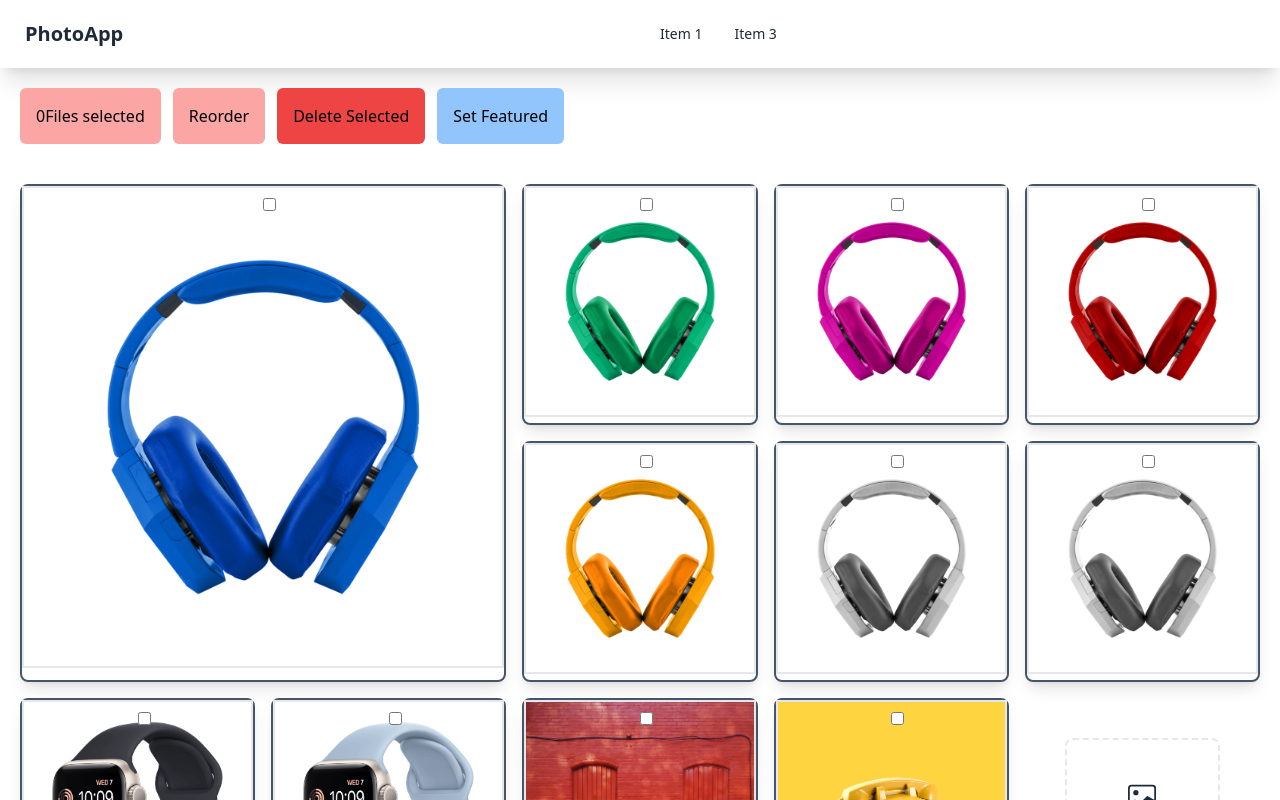
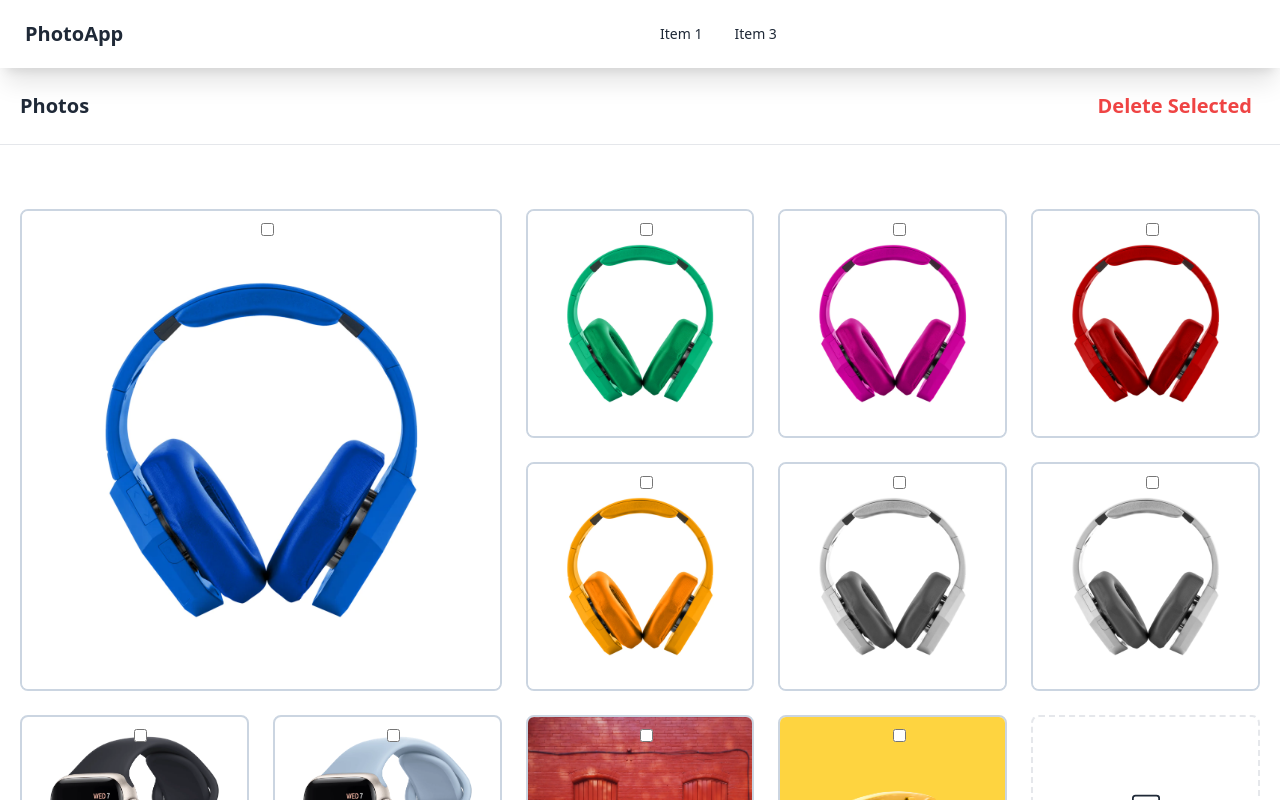
Before and after one commit to Shamimayesmin/Photo-Gallery, a React (Vite) app: page / in a window 1280 px wide. Shown: the top 800 px of the page. Built offline with nearby package versions, Linux system fonts and the light colour scheme.

Commit message:
styling header

```diff
--- a/src/components/layout/Home.jsx
+++ b/src/components/layout/Home.jsx
@@ -1,9 +1,9 @@
 /* eslint-disable no-unused-vars */
 import React from "react";
 import ImageGallery from "../pages/ImageGallery";
-import Image from "../pages/DragAndDrop";
+// import Image from "../pages/DragAndDrop";
 // import FilterButtons from "../pages/FilterButtons";
-import SampleOne from "../pages/SampleOne";
+
 
 const Home = () => {
 	return (
--- a/src/components/pages/DragAndDrop.jsx
+++ b/src/components/pages/DragAndDrop.jsx
@@ -6,7 +6,7 @@ import imageData from "../../data";
 import { BsImage } from "react-icons/bs";
 const DragAndDrop = ({ handleFileChange }) => {
 	return (
-		<div className="relative border-2 border-dashed rounded-lg p-4 hover:bg-gray-50 transition-colors ease-linear mb-11 m-10">
+		<div className="card card-compact relative border-2 border-dashed rounded-lg hover:bg-gray-50 transition-colors ease-linear p-4">
 			<input
 				type="file"
 				title="Upload photo..."
@@ -17,7 +17,7 @@ const DragAndDrop = ({ handleFileChange }) => {
 				className="absolute top-0 left-0 h-full w-full opacity-0 cursor-pointer"
 				onChange={handleFileChange}
 			/>
-			<div className="h-full w-full flex flex-col justify-center items-center gap-y-4">
+			<div className="h-full w-full flex flex-col pt-4 justify-center items-center gap-y-4 py-5">
 				<BsImage className="w-7 h-7" />
 				<span>Add image</span>
 			</div>
--- a/src/components/pages/FilterButtons.jsx
+++ b/src/components/pages/FilterButtons.jsx
@@ -2,33 +2,31 @@
 /* eslint-disable no-unused-vars */
 import React from "react";
 
-const FilterButtons = ({ selectedImages, deleteSelectedImages,handleReorderImages }) => {
+const FilterButtons = ({
+	selectedImages,
+	deleteSelectedImages,
+	handleReorderImages,
+}) => {
 	return (
-		<div>
-			<div className="m-5 gap-4">
-				<button className="bg-red-300 p-4 rounded-md text-black">
-					{selectedImages.length}
-					Files selected
-				</button>
+		<div className="py-4 px-5">
+			<div className="flex flex-row justify-between items-center">
+				<h1 className="text-xl font-semibold">
+					{" "}
+					{selectedImages.length === 0 ? (
+						"Photos"
+					) : (
+						<>{selectedImages.length} Files Selected</>
+					)}
+				</h1>
+
 				<button
-					className="bg-red-300 p-4 ml-3 rounded-md text-black"
-					onClick={handleReorderImages}
-				>
-					Reorder
-				</button>
-				<button
-					className="bg-red-500 p-4 ml-3 rounded-md text-black"
+					className="p-2 rounded-md text-xl font-semibold text-red-500 hover:bg-red-500 hover:text-white"
 					// onClick={(id) => deleteSelectedImages(id)}
-                    onClick={deleteSelectedImages}
+					onClick={deleteSelectedImages}
 				>
 					Delete Selected
 				</button>
-				<button
-					className="bg-blue-300 p-4 ml-3 rounded-md text-black"
-					// onClick={() => setFeatured(featuredImage)}
-				>
-					Set Featured
-				</button>
+
 			</div>
 		</div>
 	);
--- a/src/components/pages/ImageGallery.jsx
+++ b/src/components/pages/ImageGallery.jsx
@@ -3,13 +3,12 @@
 /* eslint-disable react/jsx-key */
 /* eslint-disable no-unused-vars */
 import React, { useState } from "react";
-import { DragDropContext, Droppable, Draggable } from "react-beautiful-dnd";
+
 import SingleImage from "./SingleImage";
 import FilterButtons from "./FilterButtons";
 import imageData from "../../data";
 import DragAndDrop from "./DragAndDrop";
-import SampleOne from "./SampleOne";
-import SampleTwo from "./SampleTwo";
+
 
 const ImageGallery = () => {
 	const [images, setImages] = useState(imageData);
@@ -87,10 +86,11 @@ const ImageGallery = () => {
 				selectedImages={selectedImages}
 				deleteSelectedImages={deleteSelectedImages}
 			/>
+            <hr />
 
 			<section className="h-full w-full p-5">
             <div
-				className="grid lg:grid-cols-5 md:grid-cols-3 grid-cols-1 gap-4 rounded-lg"
+				className="grid lg:grid-cols-5 md:grid-cols-3 grid-cols-1 gap-6 rounded-lg my-11"
 				onDragOver={handleDragOver}
 			>
 				{images.map((item, index) => (
--- a/src/components/pages/SampleOne.jsx
+++ /dev/null
@@ -1,152 +0,0 @@
-/* eslint-disable no-mixed-spaces-and-tabs */
-/* eslint-disable no-undef */
-/* eslint-disable no-unused-vars */
-import React, { useState } from "react";
-import { DragDropContext, Droppable, Draggable } from "react-beautiful-dnd";
-import imageData from "../../data";
-import SingleImage from "./SingleImage";
-import DragAndDrop from "./DragAndDrop";
-
-const SampleOne = () => {
-	const [images, setImages] = useState(imageData);
-
-	const [selectedImages, setSelectedImages] = useState([]);
-	const [featuredImage, setFeaturedImage] = useState(null);
-	const [imageFiles, setImageFiles] = useState([]);
-
-	const addImage = (url) => {
-		const newImage = { id: Date.now(), url: url };
-		setImages([...images, newImage]);
-	};
-
-	const onDragEnd = (result) => {
-		if (!result.destination) {
-		  return;
-		}
-
-		const reorderedImages = Array.from(images);
-		const [reorderedItem] = reorderedImages.splice(result.source.index, 1);
-		reorderedImages.splice(result.destination.index, 0, reorderedItem);
-
-		setImages(reorderedImages); // Update the state with the reordered images
-	  };
-
-
-	const handleFileChang = (e) => {
-		const selectedFiles = e.target.files;
-		console.log("Selected files:", selectedFiles);
-
-		const newImages = Array.from(selectedFiles).map((file, index) => {
-			const id = images.length + index + 1;
-			const photo = URL.createObjectURL(file);
-			console.log("Created URL for file:", photo);
-
-			return { id, photo };
-		});
-
-		console.log("New images:", images, newImages);
-		setImages([...images, ...newImages]);
-		// setImageFiles([]);
-	};
-
-	const handleFileChange = (e) => {
-		const selectedFiles = e.target.files;
-		console.log("Selected files:", selectedFiles);
-
-		const newImages = Array.from(selectedFiles).map((file, index) => {
-		  const id = Date.now() + index; // Generate unique IDs
-		  const photo = URL.createObjectURL(file);
-
-		  return { id: id.toString(), photo };
-		});
-
-		// Update the state with the new images
-		setImages([...images, ...newImages]);
-	  };
-
-	  const deleteImages = () => {
-		const updatedImages = images.filter((image) => !image.selected);
-		setImages(updatedImages);
-	  };
-
-	  const toggleFeature = (imageId) => {
-		const updatedImages = images.map((image) => ({
-		  ...image,
-		  isFeatured: image.id === imageId,
-		}));
-		setImages(updatedImages);
-	  };
-
-	return (
-		<div>
-			<DragDropContext onDragEnd={onDragEnd}>
-					<Droppable droppableId="image-gallery" direction="vertical">
-						{(provided) => (
-							<div
-								ref={provided.innerRef}
-								{...provided.droppableProps}
-								className="bg-blue-300 my-10"
-							>
-								{images.map((image, index) => (
-									<Draggable
-										key={image.id}
-										draggableId={image.id.toString()}
-										index={index}
-									>
-										{(provided) => (
-											<div
-												ref={provided.innerRef}
-												{...provided.draggableProps}
-												{...provided.dragHandleProps}
-												className="gap-3 w-80 grid border-2 mt-4"
-											>
-												<SingleImage
-													item={image}
-													index={index}
-													selectedImages={selectedImages}
-													setSelectedImages={setSelectedImages}
-
-												/>
-											</div>
-										)}
-									</Draggable>
-								))}
-								{provided.placeholder}
-								<DragAndDrop handleFileChange={handleFileChange} />
-							</div>
-						)}
-					</Droppable>
-				</DragDropContext>
-		</div>
-	);
-};
-
-export default SampleOne;
-
-
-{/* {imageData.map((item, index) => {
-					return (
-						<button>
-							<div
-								className=" bg-white w-80 rounded-md hover:brightness-50"
-								key={index}
-							>
-								<div className="z-50">
-									<input
-                                    className="cursor-pointer"
-										type="checkbox"
-										checked={selectedImages.includes(index)}
-										onChange={() => handleImageSelect(index)}
-									/>
-								</div>
-								<div className="z-30">
-									<img
-										className="w-80 rounded-md"
-										src={item.image}
-										alt=""
-									/>
-								</div>
-							</div>
-						</button>
-					);
-				})} */}
--- a/src/components/pages/SampleTwo.jsx
+++ /dev/null
@@ -1,12 +0,0 @@
-/* eslint-disable react/prop-types */
-/* eslint-disable no-unused-vars */
-import React from "react";
-
-const SampleTwo = ({ isDrag, draggedImageIndex, imageSource }) => {
-	return (
-		isDrag &&
-		Number(draggedImageIndex) === Number(imageSource) && <div className="absolute top-0 left-0 h-full w-full flex justify-center items-center bg-white border-2 border-dashed rounded-lg z-50">Drop here</div>
-	);
-};
-
-export default SampleTwo;
--- a/src/components/pages/SingleImage.jsx
+++ b/src/components/pages/SingleImage.jsx
@@ -4,8 +4,6 @@
 /* eslint-disable no-unused-vars */
 import React from "react";
 import DragAndDrop from "./DragAndDrop";
-import SampleTwo from "./SampleTwo";
-import SampleOne from "./SampleOne";
 
 const SingleImage = ({
 	item,
@@ -26,16 +24,14 @@ const SingleImage = ({
 	// let imageSource = item?.image || item?.id; // Assume it's an original image
 	let imageSource = item?.photo || item?.image || item?.id;
 	const imageClasses = isFeatured
-    ? "lg:col-span-2 lg:row-span-2 md:col-span-2 md:row-span-2 rounded-lg" // Larger size for the featured image w-full h-full border-2 rounded-lg col-start-1 col-end-3
+		? "lg:col-span-2 lg:row-span-2 md:col-span-2 md:row-span-2 rounded-lg w-full h-full" // Larger size for the featured image w-full h-full border-2 rounded-lg col-start-1 col-end-3
 		: "col-span-1 w-full h-full rounded-lg"; // Smaller size for the regular images lg:w-40 lg:h-40 md:w-full md:h-full  border-2 rounded-lg
-
 
 	// if (item?.photo) {
 	// 	imageSource = item?.photo;
 	// }
 
 	//className="card card-compact w-80 relative shadow-lg bg-white rounded-md hover:brightness-50 border-4 border-slate-600"
-
 
 	return (
 		<div
@@ -44,15 +40,9 @@ const SingleImage = ({
 			onDragStart={(e) => onDragStart(e, index)}
 			onDragEnd={onDragEnd}
 			onDrop={onDrop}
-				// className={`relative shadow-lg bg-white rounded-md hover:brightness-50 border-4 border-slate-600 ${
-				// 	isDragging ? "opacity-50" : ""
-				// } ${index === 0 ? " md:col-span-2 md:row-span-2" : " col-span-1"}`}
-
-
-				className={`relative shadow-lg hover:brightness-50 border-2 border-slate-600 ${
+			className={`card card-compact w-full h-full relative hover:brightness-50 border-2 border-slate-300 ${
 				isDragging ? "opacity-50" : ""
 			} ${imageClasses}`}
-
 		>
 			<button onClick={() => handleImageSelect(item?.id)}>
 				<input
@@ -61,12 +51,11 @@ const SingleImage = ({
 					checked={isSelected}
 				/>
 				<img
-						className="h-full w-full object-cover border-2"
+					className="h-full w-full object-cover rounded-md"
 					src={imageSource}
 					alt={`Image ${item?.id}`}
 				/>
 			</button>
-
 		</div>
 	);
 };
```
Lines whose indentation alone changed are shown as unchanged.
